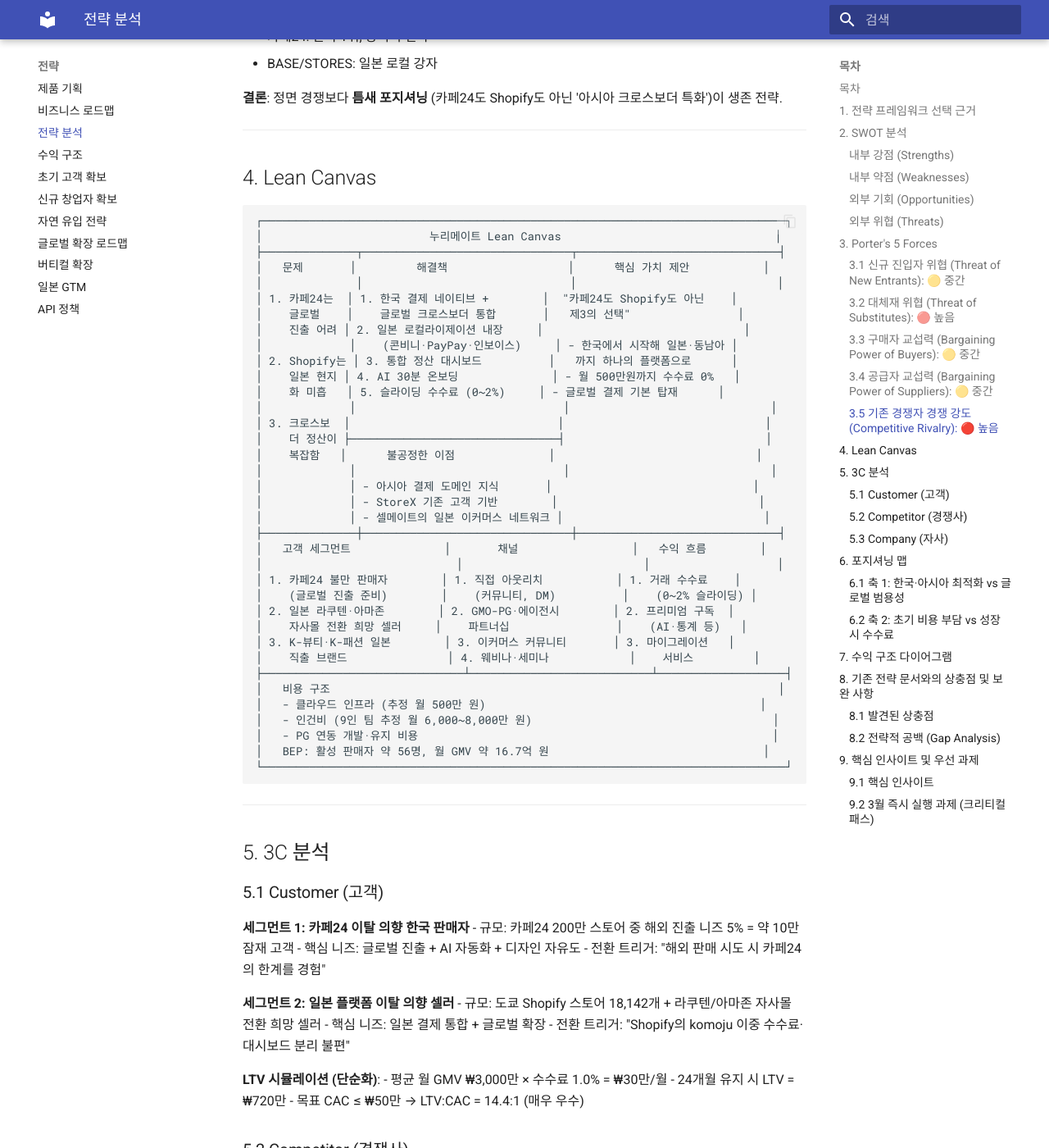
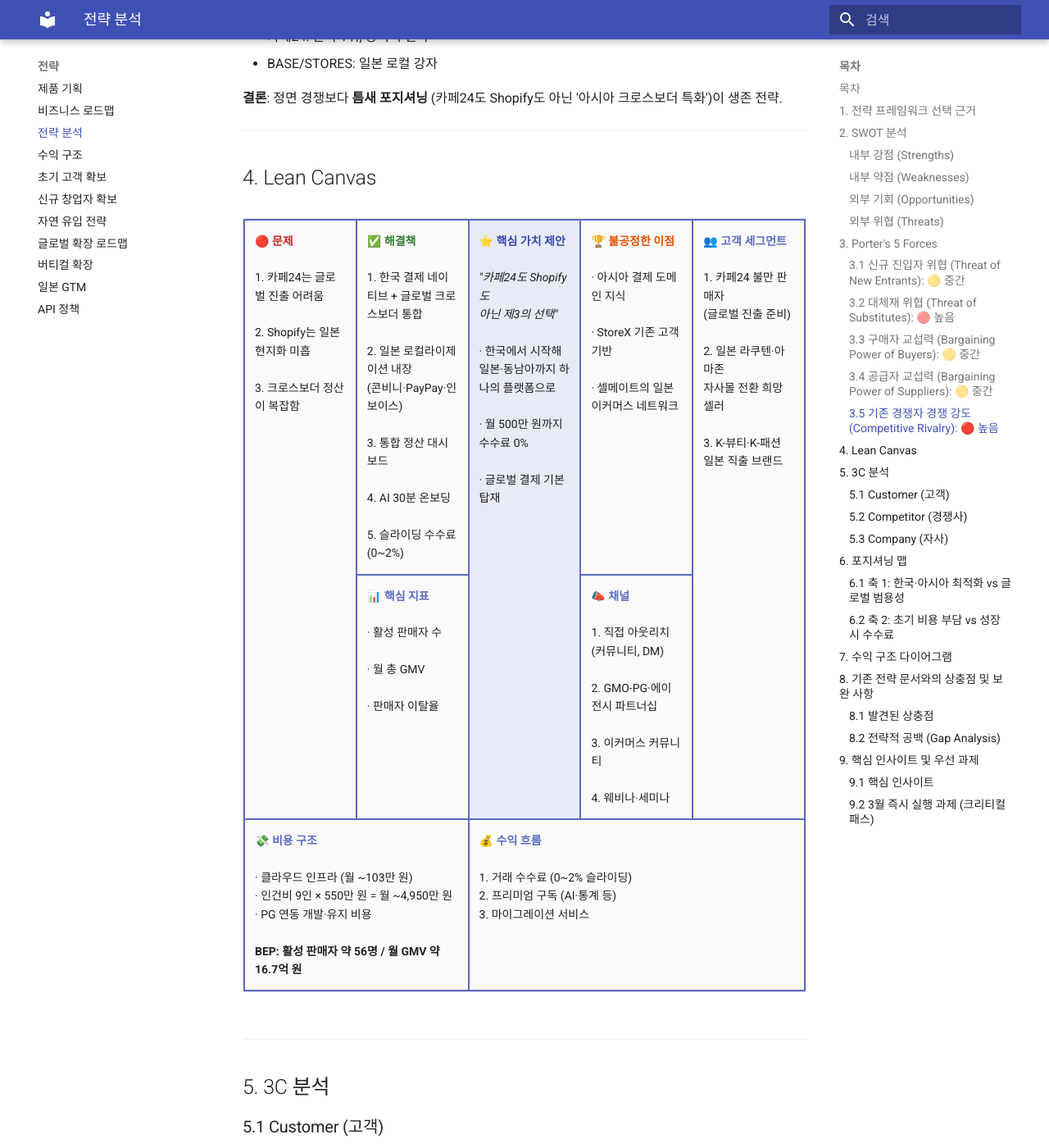
Before and after one commit to sweetginger/nurymate-docs, an MkDocs documentation site: the page built from docs/strategy/strategic-analysis.md, in a window 1280 px wide and 1400 px high, scrolled down 4310 px. Shown: the whole window at 82% size. Built offline with MkDocs 1.6.1 and Material for MkDocs 9.7.7, drawn with Linux system fonts in a browser that asks for light colours; some of the changed text lies outside the part shown.

Commit message:
feat: 린캔버스·포지셔닝맵·수익구조·경쟁사 도표 HTML/Mermaid로 개선

````diff
--- a/docs/strategy/strategic-analysis.md
+++ b/docs/strategy/strategic-analysis.md
@@ -137,44 +137,75 @@
 
 ## 4. Lean Canvas
 
-```
-┌──────────────────────────────────────────────────────────────────────────────┐
-│                         누리메이트 Lean Canvas                                │
-├──────────────┬───────────────────────────────┬──────────────────────────────┤
-│   문제       │         해결책                  │      핵심 가치 제안           │
-│              │                               │                              │
-│ 1. 카페24는  │ 1. 한국 결제 네이티브 +        │  "카페24도 Shopify도 아닌    │
-│    글로벌    │    글로벌 크로스보더 통합       │   제3의 선택"                │
-│    진출 어려 │ 2. 일본 로컬라이제이션 내장     │                              │
-│             │    (콘비니·PayPay·인보이스)     │ - 한국에서 시작해 일본·동남아 │
-│ 2. Shopify는 │ 3. 통합 정산 대시보드          │   까지 하나의 플랫폼으로      │
-│    일본 현지 │ 4. AI 30분 온보딩              │ - 월 500만원까지 수수료 0%   │
-│    화 미흡   │ 5. 슬라이딩 수수료 (0~2%)     │ - 글로벌 결제 기본 탑재      │
-│             │                               │                              │
-│ 3. 크로스보  │                               │                              │
-│    더 정산이 ├───────────────────────────────┤                              │
-│    복잡함   │      불공정한 이점              │                              │
-│             │                               │                              │
-│             │ - 아시아 결제 도메인 지식       │                              │
-│             │ - StoreX 기존 고객 기반        │                              │
-│             │ - 셀메이트의 일본 이커머스 네트워크 │                              │
-├──────────────┼───────────────────────────────┼──────────────────────────────┤
-│   고객 세그먼트              │       채널                 │   수익 흐름        │
-│                             │                           │                   │
-│ 1. 카페24 불만 판매자        │ 1. 직접 아웃리치           │ 1. 거래 수수료    │
-│    (글로벌 진출 준비)        │    (커뮤니티, DM)          │    (0~2% 슬라이딩) │
-│ 2. 일본 라쿠텐·아마존        │ 2. GMO-PG·에이전시        │ 2. 프리미엄 구독  │
-│    자사몰 전환 희망 셀러     │    파트너십                │    (AI·통계 등)   │
-│ 3. K-뷰티·K-패션 일본        │ 3. 이커머스 커뮤니티       │ 3. 마이그레이션   │
-│    직출 브랜드               │ 4. 웨비나·세미나            │    서비스         │
-├──────────────────────────────┴───────────────────────────┴───────────────────┤
-│   비용 구조                                                                   │
-│   - 클라우드 인프라 (추정 월 500만 원)                                         │
-│   - 인건비 (9인 팀 추정 월 6,000~8,000만 원)                                    │
-│   - PG 연동 개발·유지 비용                                                     │
-│   BEP: 활성 판매자 약 56명, 월 GMV 약 16.7억 원                                │
-└──────────────────────────────────────────────────────────────────────────────┘
-```
+<div style="overflow-x:auto;">
+<table style="width:100%;border-collapse:collapse;font-size:0.875em;min-width:680px;">
+  <tr>
+    <td rowspan="2" style="border:2px solid #5c6bc0;padding:14px 12px;vertical-align:top;width:20%;background:#fafafa;">
+      <strong style="color:#c62828;">🔴 문제</strong><br><br>
+      1. 카페24는 글로벌 진출 어려움<br><br>
+      2. Shopify는 일본 현지화 미흡<br><br>
+      3. 크로스보더 정산이 복잡함
+    </td>
+    <td style="border:2px solid #5c6bc0;padding:14px 12px;vertical-align:top;width:20%;background:#fafafa;">
+      <strong style="color:#2e7d32;">✅ 해결책</strong><br><br>
+      1. 한국 결제 네이티브 + 글로벌 크로스보더 통합<br><br>
+      2. 일본 로컬라이제이션 내장<br>(콘비니·PayPay·인보이스)<br><br>
+      3. 통합 정산 대시보드<br><br>
+      4. AI 30분 온보딩<br><br>
+      5. 슬라이딩 수수료 (0~2%)
+    </td>
+    <td rowspan="2" style="border:2px solid #5c6bc0;padding:14px 12px;vertical-align:top;width:20%;background:#e8eaf6;">
+      <strong style="color:#3949ab;">⭐ 핵심 가치 제안</strong><br><br>
+      <em>"카페24도 Shopify도<br>아닌 제3의 선택"</em><br><br>
+      · 한국에서 시작해 일본·동남아까지 하나의 플랫폼으로<br><br>
+      · 월 500만 원까지 수수료 0%<br><br>
+      · 글로벌 결제 기본 탑재
+    </td>
+    <td style="border:2px solid #5c6bc0;padding:14px 12px;vertical-align:top;width:20%;background:#fafafa;">
+      <strong style="color:#e65100;">🏆 불공정한 이점</strong><br><br>
+      · 아시아 결제 도메인 지식<br><br>
+      · StoreX 기존 고객 기반<br><br>
+      · 셀메이트의 일본 이커머스 네트워크
+    </td>
+    <td rowspan="2" style="border:2px solid #5c6bc0;padding:14px 12px;vertical-align:top;width:20%;background:#fafafa;">
+      <strong style="color:#5c6bc0;">👥 고객 세그먼트</strong><br><br>
+      1. 카페24 불만 판매자<br>(글로벌 진출 준비)<br><br>
+      2. 일본 라쿠텐·아마존<br>자사몰 전환 희망 셀러<br><br>
+      3. K-뷰티·K-패션<br>일본 직출 브랜드
+    </td>
+  </tr>
+  <tr>
+    <td style="border:2px solid #5c6bc0;padding:14px 12px;vertical-align:top;background:#fafafa;">
+      <strong style="color:#5c6bc0;">📊 핵심 지표</strong><br><br>
+      · 활성 판매자 수<br><br>
+      · 월 총 GMV<br><br>
+      · 판매자 이탈율
+    </td>
+    <td style="border:2px solid #5c6bc0;padding:14px 12px;vertical-align:top;background:#fafafa;">
+      <strong style="color:#5c6bc0;">📣 채널</strong><br><br>
+      1. 직접 아웃리치<br>(커뮤니티, DM)<br><br>
+      2. GMO-PG·에이전시 파트너십<br><br>
+      3. 이커머스 커뮤니티<br><br>
+      4. 웨비나·세미나
+    </td>
+  </tr>
+  <tr>
+    <td colspan="2" style="border:2px solid #5c6bc0;padding:14px 12px;vertical-align:top;background:#fafafa;">
+      <strong style="color:#5c6bc0;">💸 비용 구조</strong><br><br>
+      · 클라우드 인프라 (월 ~103만 원)<br>
+      · 인건비 9인 × 550만 원 = 월 ~4,950만 원<br>
+      · PG 연동 개발·유지 비용<br><br>
+      <strong>BEP: 활성 판매자 약 56명 / 월 GMV 약 16.7억 원</strong>
+    </td>
+    <td colspan="3" style="border:2px solid #5c6bc0;padding:14px 12px;vertical-align:top;background:#fafafa;">
+      <strong style="color:#5c6bc0;">💰 수익 흐름</strong><br><br>
+      1. 거래 수수료 (0~2% 슬라이딩)<br>
+      2. 프리미엄 구독 (AI·통계 등)<br>
+      3. 마이그레이션 서비스
+    </td>
+  </tr>
+</table>
+</div>
 
 ---
 
@@ -199,14 +230,57 @@
 
 ### 5.2 Competitor (경쟁사)
 
-```
-카페24                 Shopify                 누리메이트 (목표 위치)
-────────────────────────────────────────────────────────────────
-강점:  한국 최적화      강점: 글로벌 생태계       강점: 한국+일본+글로벌 통합
-약점:  글로벌 확장 제한  약점: 일본 현지화 미흡    차별: 슬라이딩 수수료
-       AI 기능 부재            복잡한 로컬 결제           통합 정산 대시보드
-       데이터 분석 약함         이중 수수료 구조           AI 온보딩
-```
+<div style="overflow-x:auto;">
+<table style="width:100%;border-collapse:collapse;font-size:0.9em;min-width:540px;">
+  <thead>
+    <tr>
+      <th style="padding:10px 14px;background:#5c6bc0;color:#fff;text-align:center;border:1px solid #5c6bc0;width:33%;">카페24</th>
+      <th style="padding:10px 14px;background:#5c6bc0;color:#fff;text-align:center;border:1px solid #5c6bc0;width:33%;">Shopify</th>
+      <th style="padding:10px 14px;background:#3949ab;color:#fff;text-align:center;border:1px solid #3949ab;width:33%;">누리메이트 (목표)</th>
+    </tr>
+  </thead>
+  <tbody>
+    <tr>
+      <td style="padding:12px 14px;border:1px solid #c5cae9;vertical-align:top;background:#fafafa;">
+        <strong style="color:#2e7d32;">강점</strong><br>
+        · 한국 최적화<br>
+        · 200만 스토어 레퍼런스
+      </td>
+      <td style="padding:12px 14px;border:1px solid #c5cae9;vertical-align:top;background:#fafafa;">
+        <strong style="color:#2e7d32;">강점</strong><br>
+        · 글로벌 앱 생태계<br>
+        · 브랜드 신뢰도
+      </td>
+      <td style="padding:12px 14px;border:1px solid #c5cae9;vertical-align:top;background:#e8eaf6;">
+        <strong style="color:#2e7d32;">강점</strong><br>
+        · 한국+일본+글로벌 통합<br>
+        · 슬라이딩 수수료<br>
+        · 통합 정산 대시보드<br>
+        · AI 온보딩
+      </td>
+    </tr>
+    <tr>
+      <td style="padding:12px 14px;border:1px solid #c5cae9;vertical-align:top;background:#fafafa;">
+        <strong style="color:#c62828;">약점</strong><br>
+        · 글로벌 확장 제한<br>
+        · AI 기능 부재<br>
+        · 데이터 분석 약함
+      </td>
+      <td style="padding:12px 14px;border:1px solid #c5cae9;vertical-align:top;background:#fafafa;">
+        <strong style="color:#c62828;">약점</strong><br>
+        · 일본 현지화 미흡<br>
+        · 복잡한 로컬 결제<br>
+        · 이중 수수료 구조
+      </td>
+      <td style="padding:12px 14px;border:1px solid #c5cae9;vertical-align:top;background:#e8eaf6;">
+        <strong style="color:#c62828;">약점 (현재)</strong><br>
+        · 브랜드 인지도 제로<br>
+        · 앱 생태계 부재
+      </td>
+    </tr>
+  </tbody>
+</table>
+</div>
 
 **경쟁 포지션 요약**:
 - 카페24 vs 누리메이트: "더 좋은 카페24"가 아니라 "카페24의 다음 단계"
@@ -230,37 +304,39 @@
 
 ### 6.1 축 1: 한국·아시아 최적화 vs 글로벌 범용성
 
-```
-               ┌─────────────────────────────────┐
-글로벌         │                                 │
-범용성   높음  │    Shopify ●                    │
-               │                                 │
-               │                   ● 누리메이트  │
-               │                   (목표 위치)   │
-               │    카페24 ●                     │
-               │                                 │
-               │          BASE ●  STORES ●       │
-         낮음  └─────────────────────────────────┘
-               낮음   한국·아시아 최적화    높음
+```mermaid
+quadrantChart
+    title 글로벌 범용성 vs 아시아 최적화
+    x-axis 아시아 최적화 낮음 --> 아시아 최적화 높음
+    y-axis 글로벌 범용성 낮음 --> 글로벌 범용성 높음
+    quadrant-1 목표 포지션
+    quadrant-2 글로벌 범용 강자
+    quadrant-3 로컬 약자
+    quadrant-4 아시아 로컬 강자
+    Shopify: [0.25, 0.90]
+    카페24: [0.58, 0.38]
+    BASE: [0.38, 0.18]
+    STORES: [0.50, 0.14]
+    누리메이트(목표): [0.88, 0.85]
 ```
 
 **해석**: 누리메이트는 Shopify 수준의 글로벌 범용성 + 카페24 이상의 아시아 최적화를 동시에 달성하는 위치를 목표로 한다. 현재 이 위치를 차지한 플랫폼이 없다.
 
 ### 6.2 축 2: 초기 비용 부담 vs 성장 시 수수료
 
-```
-               ┌─────────────────────────────────┐
-성장 시        │                                 │
-수수료   높음  │    Shopify ●                    │
-               │    (월 $39 + 2.9%)              │
-               │                                 │
-               │         카페24 ●                │
-               │         (실질 4~6%)             │
-               │                  ● 누리메이트   │
-               │                  (0~2% 슬라이딩)│
-         낮음  │    BASE ● (0% + 6.6%)           │
-               └─────────────────────────────────┘
-               높음  초기 비용 부담   낮음
+```mermaid
+quadrantChart
+    title 초기 비용 부담 vs 성장 시 수수료
+    x-axis 초기 비용 부담 높음 --> 초기 비용 부담 낮음
+    y-axis 성장 시 수수료 낮음 --> 성장 시 수수료 높음
+    quadrant-1 초기·성장 모두 부담
+    quadrant-2 초기는 저렴, 성장하면 부담
+    quadrant-3 초기·성장 모두 유리
+    quadrant-4 초기 비용 크고 성장도 부담
+    Shopify(월$39+2.9%): [0.18, 0.82]
+    카페24(실질4~6%): [0.42, 0.68]
+    BASE(0%+6.6%): [0.80, 0.72]
+    누리메이트(0~2%): [0.78, 0.25]
 ```
 
 **해석**: BASE는 초기 비용은 없으나 성장 시 수수료가 높다. Shopify는 초기 고정비 부담이 크다. 누리메이트는 두 약점을 동시에 해결한다.
@@ -269,31 +345,27 @@
 
 ## 7. 수익 구조 다이어그램
 
+```mermaid
+flowchart TD
+    A([🛒 구매자 결제]) --> B[PG사 처리]
+    B --> C([💳 PG 수수료 2~3%\nPG사 수익])
+    B --> D[누리메이트 정산 집계]
+    D --> E([📊 플랫폼 수수료 0~2%\n누리메이트 수익])
+    D --> F([💰 판매자 실수령액\n판매자 수익])
+
+    style A fill:#e3f2fd,stroke:#1565c0
+    style C fill:#fce4ec,stroke:#c62828
+    style E fill:#e8eaf6,stroke:#3949ab
+    style F fill:#e8f5e9,stroke:#2e7d32
 ```
-판매자 GMV 흐름
-────────────────────────────────────────────────────────────
-구매자 결제
-   │
-   ▼
-[PG사 처리]  ────────── PG 수수료 (2~3%) ──────── PG사 수익
-   │
-   ▼
-[누리메이트 정산 집계]
-   │
-   ├──── 플랫폼 수수료 (0~2% 슬라이딩) ──────── 누리메이트 수익
-   │
-   └──── 판매자 실수령액 ────────────────────── 판매자 수익
 
-────────────────────────────────────────────────────────────
-누리메이트 수익원 (다각화 로드맵)
+**수익원 다각화 로드맵**
 
-Phase 1 (런칭~)    Phase 2 (2026 Q4)    Phase 3 (2027+)
-───────────────    ─────────────────    ──────────────────
-거래 수수료         프리미엄 구독         인플루언서 중개
-(0~2%)             AI 마케팅 패키지      앱 마켓 수수료
-                   고급 분석             광고 노출료
-                   API 접근권            금융(할부·대출)
-```
+| Phase | 시기 | 수익원 |
+|-------|------|--------|
+| **Phase 1** | 런칭~ | 거래 수수료 (0~2%) |
+| **Phase 2** | 2026 Q4 | 프리미엄 구독 · AI 마케팅 패키지 · 고급 분석 · API 접근권 |
+| **Phase 3** | 2027+ | 인플루언서 중개 · 앱 마켓 수수료 · 광고 노출료 · 금융(할부·대출) |
 
 ---
 
--- a/mkdocs.yml
+++ b/mkdocs.yml
@@ -32,6 +32,11 @@
       permalink: true
   - admonition
   - pymdownx.details
+  - pymdownx.superfences:
+      custom_fences:
+        - name: mermaid
+          class: mermaid
+          format: !!python/name:pymdownx.superfences.fence_code_format
 
 nav:
   - 개요: index.md
````
